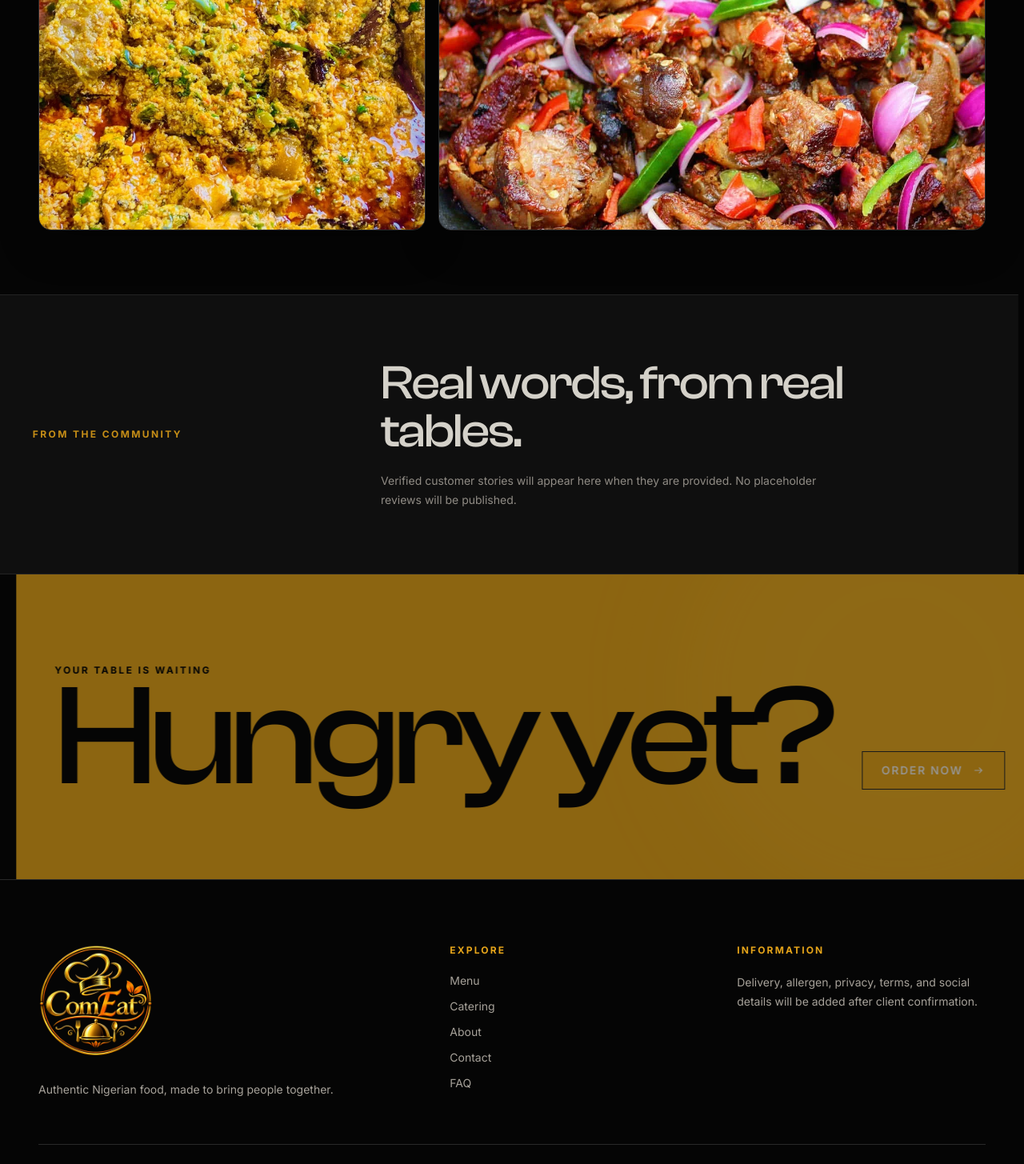
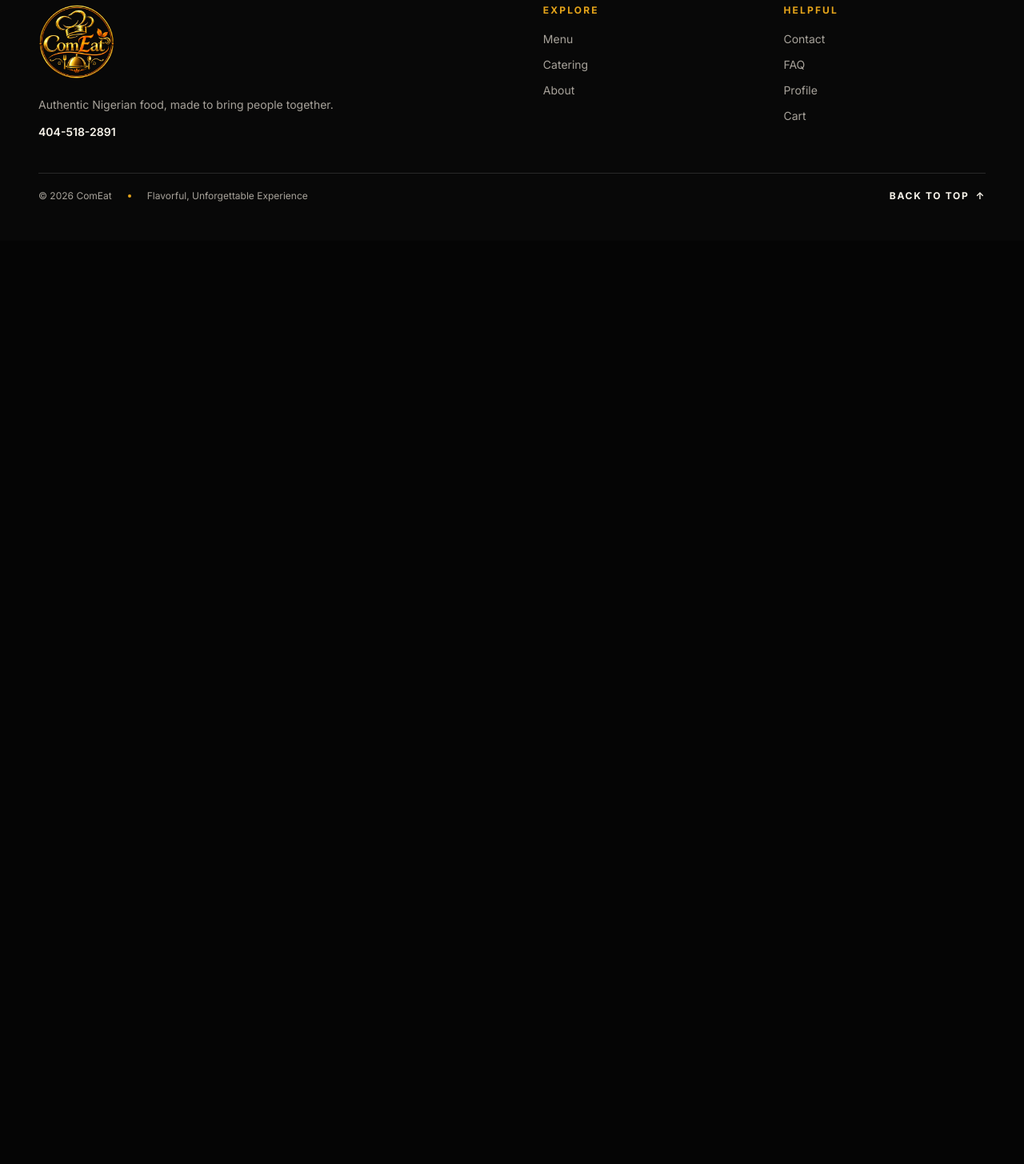
Before and after one commit to BrightUwem39/COMEAT, a Next.js app: page / in a window 1280 px wide. Shown: the part 5740-7195 px from the top of the page at 80% size. After the commit the page ends 6041 px from the top, so only its background shows below. Built offline with nearby package versions, Linux system fonts and the light colour scheme.

Commit message:
feat: simplify footer and homepage flow

```diff
--- a/src/app/page.tsx
+++ b/src/app/page.tsx
@@ -2,7 +2,6 @@ import { BrandStory } from "@/components/home/BrandStory";
 import { CateringSection } from "@/components/home/CateringSection";
 import { FeaturedDishes } from "@/components/home/FeaturedDishes";
 import { FinalCTA } from "@/components/home/FinalCTA";
-import { FoodGallery } from "@/components/home/FoodGallery";
 import { Hero } from "@/components/home/Hero";
 import { MenuPreview } from "@/components/home/MenuPreview";
 import { OrderingSteps } from "@/components/home/OrderingSteps";
@@ -28,9 +27,6 @@ export default function Home() {
       <ScrollReveal direction="left">
         <OrderingSteps />
       </ScrollReveal>
-      <ScrollReveal direction="right">
-        <FoodGallery />
-      </ScrollReveal>
       <ScrollReveal direction="left">
         <Testimonials />
       </ScrollReveal>
--- a/src/components/layout/Footer.tsx
+++ b/src/components/layout/Footer.tsx
@@ -2,46 +2,73 @@ import Link from "next/link";
 import { BrandLogo } from "@/components/ui/BrandLogo";
 import { Container } from "@/components/ui/Container";
 
-const links = [
+const exploreLinks = [
   { href: "/menu", label: "Menu" },
   { href: "/catering", label: "Catering" },
   { href: "/about", label: "About" },
+];
+
+const helpfulLinks = [
   { href: "/contact", label: "Contact" },
   { href: "/faq", label: "FAQ" },
+  { href: "/profile", label: "Profile" },
+  { href: "/cart", label: "Cart" },
 ];
 
 export function Footer() {
   return (
-    <footer className="border-t border-border bg-background py-14 sm:py-20">
-      <Container>
-        <div className="grid gap-12 lg:grid-cols-[1.5fr_1fr_1fr]">
-          <div>
-            <BrandLogo imageClassName="size-36" />
-            <p className="mt-5 max-w-sm text-sm leading-6 text-muted">Authentic Nigerian food, made to bring people together.</p>
+    <footer className="border-t border-border bg-[#080808]">
+      <Container className="py-8 sm:py-10 lg:py-12">
+        <div className="grid grid-cols-2 gap-x-8 gap-y-10 pb-8 lg:grid-cols-[1.5fr_0.65fr_0.65fr] lg:gap-12 lg:pb-10">
+          <div className="col-span-2 lg:col-span-1">
+            <BrandLogo
+              imageClassName="size-20 transition-transform duration-300 ease-out group-hover/footer-logo:scale-105 motion-reduce:transform-none sm:size-24"
+              linkClassName="group/footer-logo rounded-full"
+            />
+            <p className="mt-3 max-w-sm text-sm leading-6 text-muted">Authentic Nigerian food, made to bring people together.</p>
+            <a className="mt-3 inline-flex text-sm font-semibold text-foreground transition-colors duration-200 hover:text-gold" href="tel:+14045182891">
+              404-518-2891
+            </a>
           </div>
 
-          <div>
-            <p className="text-xs font-bold uppercase tracking-[0.18em] text-gold">Explore</p>
-            <nav className="mt-5 grid gap-3" aria-label="Footer navigation">
-              {links.map((link) => (
-                <Link className="w-fit text-sm text-muted transition-colors hover:text-foreground" href={link.href} key={link.href}>
-                  {link.label}
-                </Link>
-              ))}
-            </nav>
+          <FooterLinks ariaLabel="Explore ComEat" links={exploreLinks} title="Explore" />
+          <FooterLinks ariaLabel="Account and help" links={helpfulLinks} title="Helpful" />
+        </div>
+
+        <div className="flex flex-col gap-3 border-t border-border pt-5 text-xs text-muted sm:flex-row sm:items-center sm:justify-between">
+          <div className="flex flex-wrap items-center gap-x-5 gap-y-2">
+            <p>© {new Date().getFullYear()} ComEat</p>
+            <span aria-hidden="true" className="hidden size-1 rounded-full bg-gold sm:block" />
+            <p>Flavorful, Unforgettable Experience</p>
           </div>
 
-          <div>
-            <p className="text-xs font-bold uppercase tracking-[0.18em] text-gold">Information</p>
-            <p className="mt-5 max-w-xs text-sm leading-6 text-muted">Delivery, allergen, privacy, terms, and social details will be added after client confirmation.</p>
-          </div>
-        </div>
-
-        <div className="mt-14 flex flex-col gap-3 border-t border-border pt-6 text-xs text-muted sm:flex-row sm:items-center sm:justify-between">
-          <p>© {new Date().getFullYear()} ComEat</p>
-          <p>Made for gathering.</p>
+          <Link className="inline-flex w-fit items-center gap-2 font-bold uppercase tracking-[0.14em] text-foreground transition-colors duration-200 hover:text-gold" href="#main-content">
+            <span>Back to top</span>
+            <span aria-hidden="true">↑</span>
+          </Link>
         </div>
       </Container>
     </footer>
   );
 }
+
+type FooterLinksProps = {
+  ariaLabel: string;
+  links: readonly { href: string; label: string }[];
+  title: string;
+};
+
+function FooterLinks({ ariaLabel, links, title }: FooterLinksProps) {
+  return (
+    <div>
+      <p className="text-xs font-bold uppercase tracking-[0.18em] text-gold">{title}</p>
+      <nav aria-label={ariaLabel} className="mt-4 grid gap-2">
+        {links.map((link) => (
+          <Link className="w-fit py-0.5 text-sm text-muted transition-colors duration-200 hover:text-foreground" href={link.href} key={link.href}>
+            {link.label}
+          </Link>
+        ))}
+      </nav>
+    </div>
+  );
+}
```
